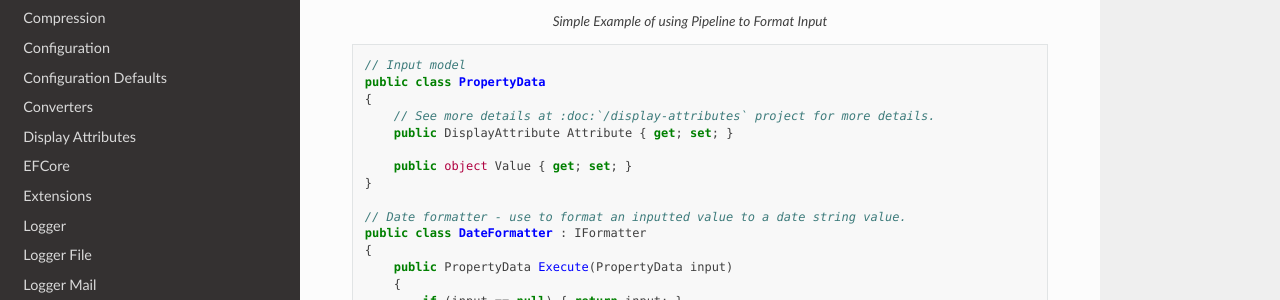
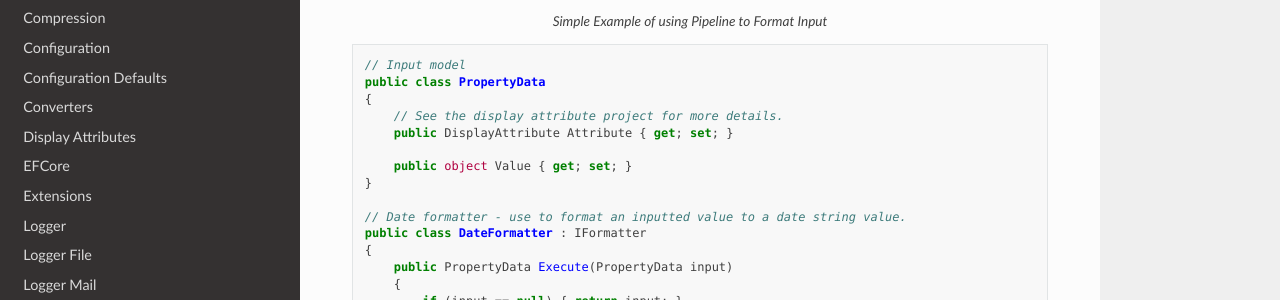
Before and after one commit to BjornWilliams/DocsVersaTul, a Sphinx documentation site: the page built from docs/source/pipeline-infrastructure.rst, in a window 1280 px wide and 900 px high, scrolled down 814 px. Shown: the part 151-451 px from the top of the window. Built offline with Sphinx 7.4.7 and the Read the Docs theme 2.0.0, drawn with Linux system fonts in a browser that asks for light colours.

Commit message:
Update pipeline-infrastructure.rst
restore documents

```diff
--- a/docs/source/pipeline-infrastructure.rst
+++ b/docs/source/pipeline-infrastructure.rst
@@ -37,7 +37,7 @@ Code Examples
     // Input model
     public class PropertyData
     {
-        // See more details at :doc:`/display-attributes` project for more details.
+        // See the display attribute project for more details.
         public DisplayAttribute Attribute { get; set; }
 
         public object Value { get; set; }
```
